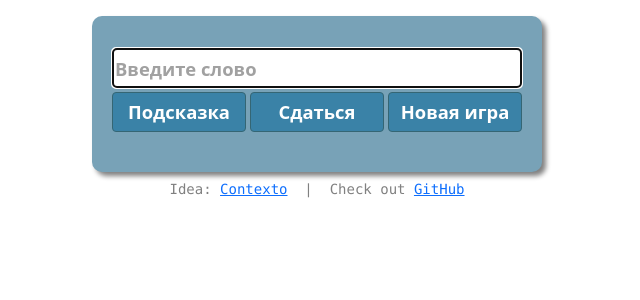
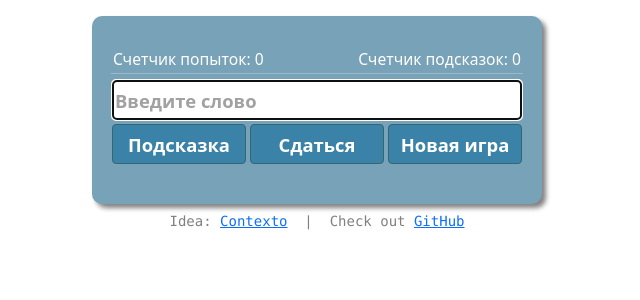
Before and after one commit to Boolev/RusContexto, a Django app: page /game/ in a window 1280 px wide. Shown: the top 300 px of the page, without its empty margins (323-963 px from the left). Run offline with Django 3.2, Linux system fonts and the light colour scheme; parts of the project's set-up code (start-up, migrations or seed data) failed here and were passed over.

Commit message:
added try and hint counters & minor ui fixes

```diff
--- a/game/templates/game/index.html
+++ b/game/templates/game/index.html
@@ -69,6 +69,13 @@
                 font-size: 100%;
             }
 
+            #counter {
+                font-size: 85%;
+                font-weight: 450;
+                padding-left: 1px;
+                padding-right: 1px;
+            }
+
             .user_guess {
                 margin-top: 4px;
                 margin-right: 0px;
@@ -94,6 +101,16 @@
                 <div class="col"></div>
 
                 <div class="col-4">
+                    <div class="row" id="counter">
+                        <div class="col text-start">
+                            Счетчик попыток: {{ guess_counter }}
+                        </div>
+                        <div class="col text-end">
+                            Счетчик подсказок: {{ hint_counter }}
+                        </div>
+                        <hr style="margin-bottom: 4px;">
+                    </div>
+
                     <div class="row">
                         <div class="col">
                             <form method="post">
--- a/game/views.py
+++ b/game/views.py
@@ -14,6 +14,8 @@ from .utils import all_words
 secret_word = choice(words4guess)
 user_guesses = []
 similarities = get_sorted_similarities(secret_word)
+guess_counter = 0
+hint_counter = 0
 is_victory = False
 is_revealed = False
 
@@ -22,12 +24,16 @@ def reinitialize_game():
     global user_guesses
     global secret_word
     global similarities
+    global guess_counter
+    global hint_counter
     global is_victory
     global is_revealed
 
     secret_word = choice(words4guess)
     user_guesses = []
     similarities = get_sorted_similarities(secret_word)
+    guess_counter = 0
+    hint_counter = 0
     is_victory = False
     is_revealed = False
 
@@ -49,6 +55,8 @@ def index(request):
     global user_guesses
     global secret_word
     global similarities
+    global guess_counter
+    global hint_counter
     global is_victory
     global is_revealed
 
@@ -81,6 +89,7 @@ def index(request):
                             user_guesses.append(pair)
                             user_guesses = sorted(user_guesses, key=lambda x: x[1])
 
+                            guess_counter += 1
                             found = True
 
                 if not found:
@@ -118,6 +127,7 @@ def index(request):
                             user_guesses.append(pair)
                             user_guesses = sorted(user_guesses, key=lambda x: x[1])
                             placed = True
+                            hint_counter += 1
                             break
 
                     if placed:
@@ -130,6 +140,7 @@ def index(request):
                     if pair[1] == need_to_place:
                         user_guesses.append(pair)
                         user_guesses = sorted(user_guesses, key=lambda x: x[1])
+                        hint_counter += 1
                         break
 
         elif 'show_top_100_closest' in request.POST:
@@ -146,7 +157,7 @@ def index(request):
     context['user_guesses'] = user_guesses
     context['is_victory'] = is_victory
     context['is_revealed'] = is_revealed
-    if is_revealed:
-        context['secret_word'] = secret_word
+    context['guess_counter'] = guess_counter
+    context['hint_counter'] = hint_counter
 
     return render(request, 'game/index.html', context)
```
